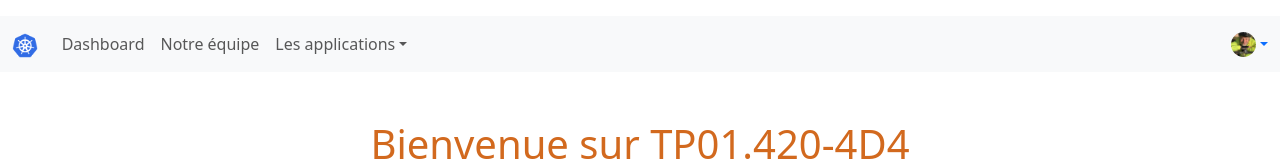
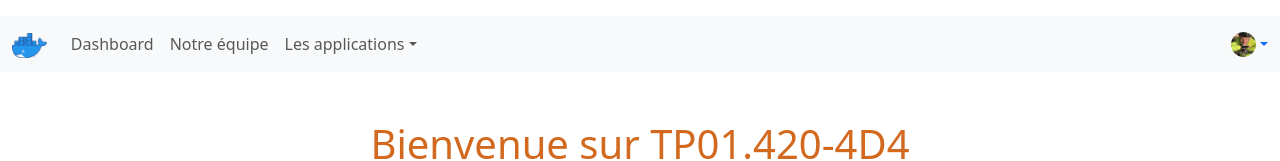
Before and after one commit to ve2cuy/420-4D4.TP01.Depart, a plain HTML site: page contenu-web/index.html in a window 1280 px wide. Shown: the top 161 px of the page. Drawn offline with nearby package versions, Linux system fonts and the light colour scheme.

Commit message:
Correction du logo

```diff
--- a/contenu-web/index.html
+++ b/contenu-web/index.html
@@ -45,7 +45,7 @@
       <!-- Navbar brand -->
       <a class="navbar-brand mt-2 mt-lg-0" href="#">
         <img
-          src="k8s-logo.png"
+          src="docker-logo-s.webp"
           height="25"
           alt="MDB Logo"
           loading="lazy"
```
